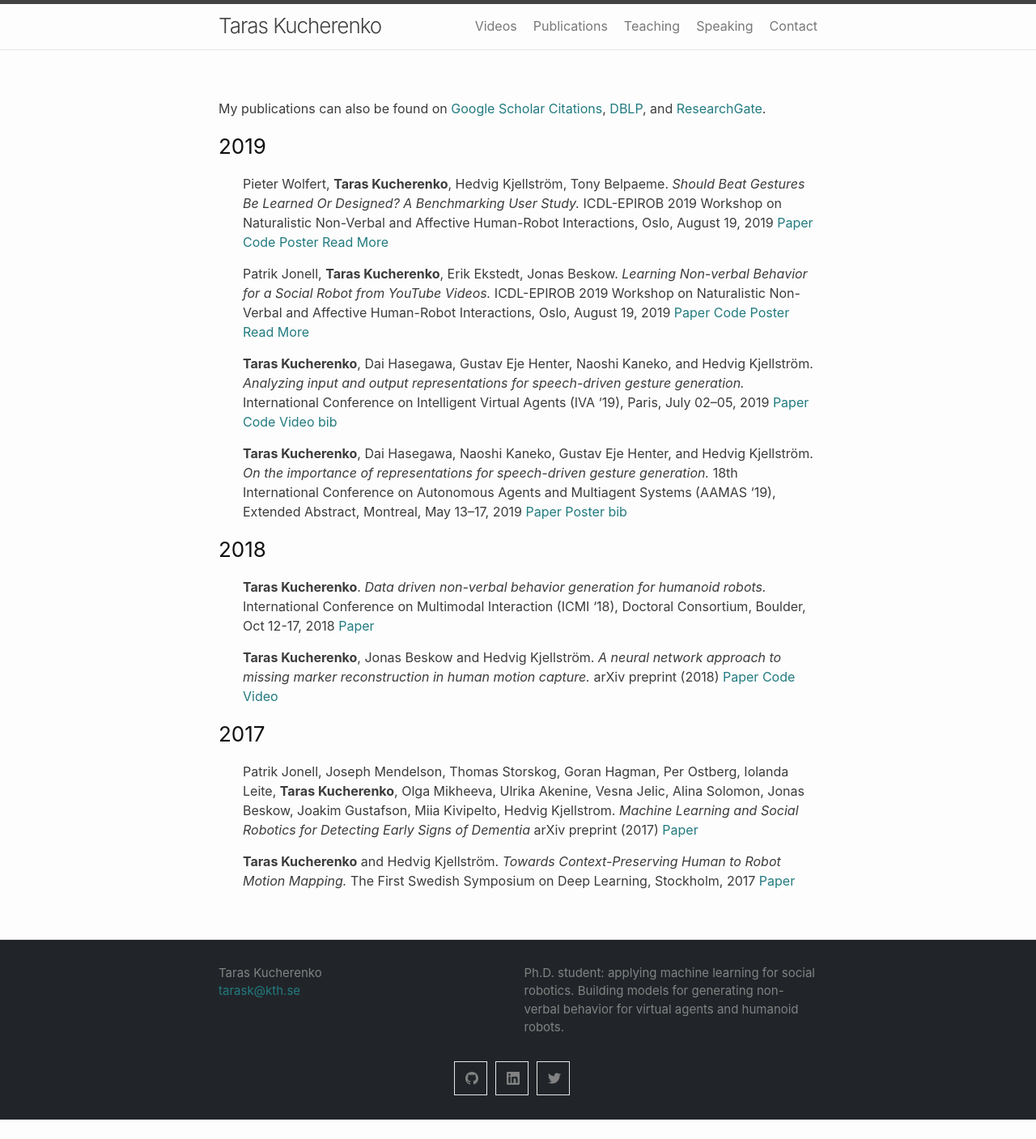
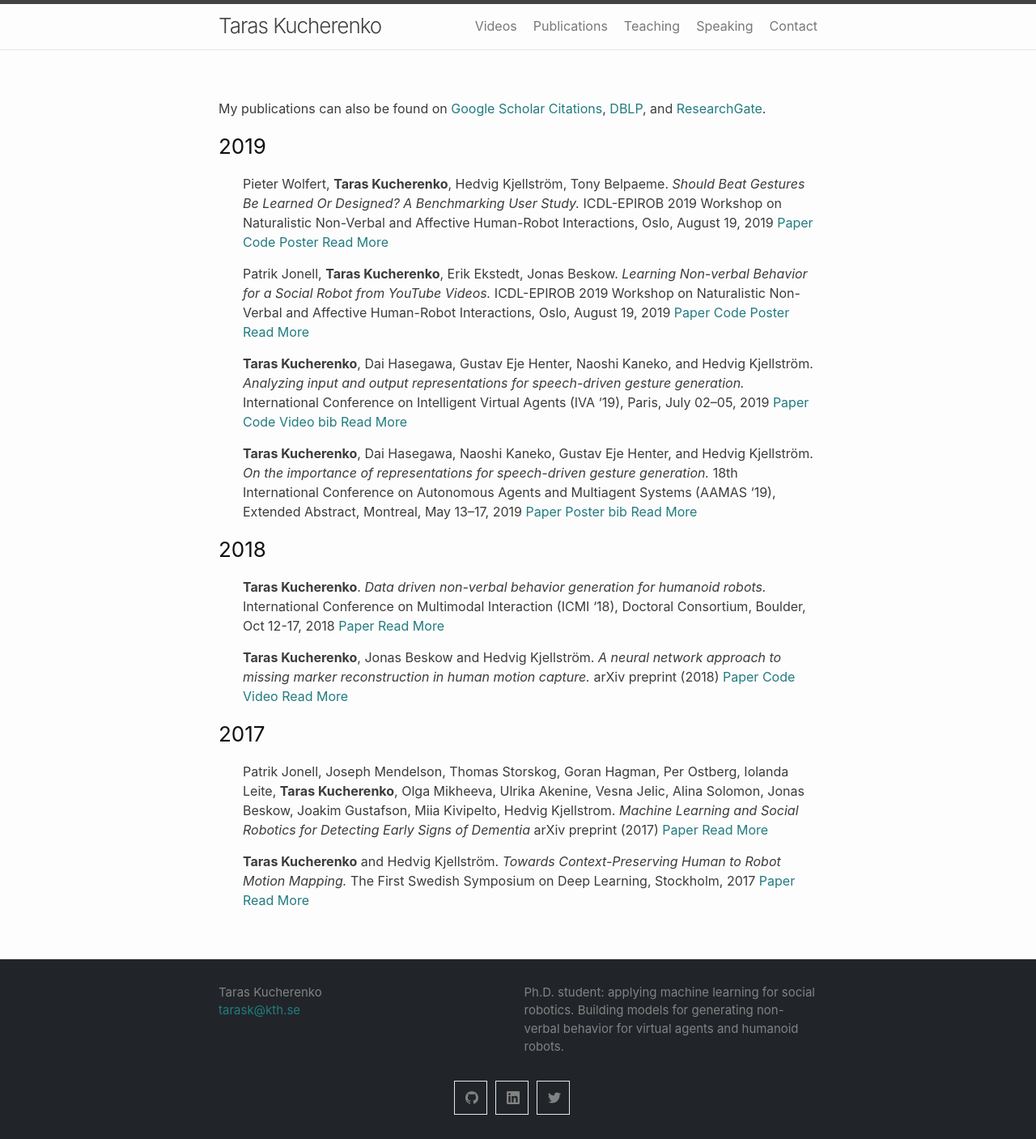
Before and after one commit to Svito-zar/Svito-zar.github.io, a Jekyll site: the page built from _pages/publications.md, in a window 1280 px wide. Shown: the whole page at 81% size. Built offline with Jekyll 4.4.1, drawn with Linux system fonts in a browser that asks for light colours; before the commit the page ends 1383 px from its top, so only the background shows below that.

Commit message:
add Read More links for on Publications

```diff
--- a/_pages/publications.md
+++ b/_pages/publications.md
@@ -14,12 +14,12 @@ My publications can also be found on [Google Scholar Citations](https://scholar.
 * **Taras  Kucherenko**,  Dai  Hasegawa, Gustav  Eje  Henter, Naoshi  Kaneko, and Hedvig Kjellström.
 *Analyzing input and output representations for speech-driven gesture generation.*
 International Conference on Intelligent Virtual Agents (IVA '19), Paris, July 02–05, 2019
-[Paper](https://www.researchgate.net/publication/331645229_Analyzing_Input_and_Output_Representations_for_Speech-Driven_Gesture_Generation) [Code](https://github.com/GestureGeneration/Speech_driven_gesture_generation_with_autoencoder) [Video](https://youtu.be/Iv7UBe92zrw) [bib](https://people.kth.se/~ghe/pubs/bib/kucherenko2019analyzing.bib)
+[Paper](https://www.researchgate.net/publication/331645229_Analyzing_Input_and_Output_Representations_for_Speech-Driven_Gesture_Generation) [Code](https://github.com/GestureGeneration/Speech_driven_gesture_generation_with_autoencoder) [Video](https://youtu.be/Iv7UBe92zrw) [bib](https://people.kth.se/~ghe/pubs/bib/kucherenko2019analyzing.bib) [Read More](../_posts/2020-01-14-check-post-1.md)
 
 * **Taras  Kucherenko**,  Dai  Hasegawa,  Naoshi  Kaneko,  Gustav  Eje  Henter, and Hedvig Kjellström.
 *On the importance of representations for speech-driven gesture generation.*
 18th International Conference on Autonomous Agents and Multiagent Systems (AAMAS '19), Extended Abstract,
-Montreal, May 13–17, 2019 [Paper](http://www.ifaamas.org/Proceedings/aamas2019/pdfs/p2072.pdf) [Poster](https://www.researchgate.net/publication/333148799_On_the_Importance_of_Representations_for_Speech-Driven_Gesture_Generation) [bib](https://people.kth.se/~ghe/pubs/bib/kucherenko2019importance.bib)
+Montreal, May 13–17, 2019 [Paper](http://www.ifaamas.org/Proceedings/aamas2019/pdfs/p2072.pdf) [Poster](https://www.researchgate.net/publication/333148799_On_the_Importance_of_Representations_for_Speech-Driven_Gesture_Generation) [bib](https://people.kth.se/~ghe/pubs/bib/kucherenko2019importance.bib) [Read More](../_posts/2020-01-14-check-post-1.md)
 
 
 
@@ -28,16 +28,16 @@ Montreal, May 13–17, 2019 [Paper](http://www.ifaamas.org/Proceedings/aamas2019
 * **Taras  Kucherenko**.
 *Data driven non-verbal behavior generation for humanoid robots.*
 International Conference on Multimodal Interaction (ICMI '18), Doctoral Consortium,
-Boulder, Oct 12-17, 2018 [Paper](https://dl.acm.org/citation.cfm?doid=3242969.3264970)
+Boulder, Oct 12-17, 2018 [Paper](https://dl.acm.org/citation.cfm?doid=3242969.3264970) [Read More](../_posts/2020-01-14-check-post-1.md)
 
 * **Taras  Kucherenko**, Jonas Beskow and Hedvig Kjellström.
 *A neural network approach to missing marker reconstruction in human motion capture.*
-arXiv preprint (2018) [Paper](https://www.researchgate.net/publication/323626902_A_Neural_Network_Approach_to_Missing_Marker_Reconstruction_in_Human_Motion_Capture) [Code](https://github.com/Svito-zar/NN-for-Missing-Marker-Reconstruction) [Video](https://youtu.be/mi75gzEhbHI)
+arXiv preprint (2018) [Paper](https://www.researchgate.net/publication/323626902_A_Neural_Network_Approach_to_Missing_Marker_Reconstruction_in_Human_Motion_Capture) [Code](https://github.com/Svito-zar/NN-for-Missing-Marker-Reconstruction) [Video](https://youtu.be/mi75gzEhbHI) [Read More](../_posts/2020-01-14-check-post-1.md)
 
 
 ### 2017
 
 * Patrik Jonell, Joseph Mendelson, Thomas Storskog, Goran Hagman, Per Ostberg, Iolanda Leite, **Taras Kucherenko**, Olga Mikheeva, Ulrika Akenine, Vesna Jelic, Alina Solomon, Jonas Beskow, Joakim Gustafson, Miia Kivipelto, Hedvig Kjellstrom. *Machine Learning and Social Robotics for Detecting Early Signs of Dementia*
-arXiv preprint (2017) [Paper](https://arxiv.org/abs/1709.01613)
+arXiv preprint (2017) [Paper](https://arxiv.org/abs/1709.01613) [Read More](../_posts/2020-01-14-check-post-1.md)
 
-* **Taras  Kucherenko** and Hedvig Kjellström. *Towards Context-Preserving Human to Robot Motion Mapping.* The First Swedish Symposium on Deep Learning, Stockholm, 2017 [Paper](https://www.csc.kth.se/~hedvig/publications/ssdl_17.pdf)
+* **Taras  Kucherenko** and Hedvig Kjellström. *Towards Context-Preserving Human to Robot Motion Mapping.* The First Swedish Symposium on Deep Learning, Stockholm, 2017 [Paper](https://www.csc.kth.se/~hedvig/publications/ssdl_17.pdf) [Read More](../_posts/2020-01-14-check-post-1.md)
```
